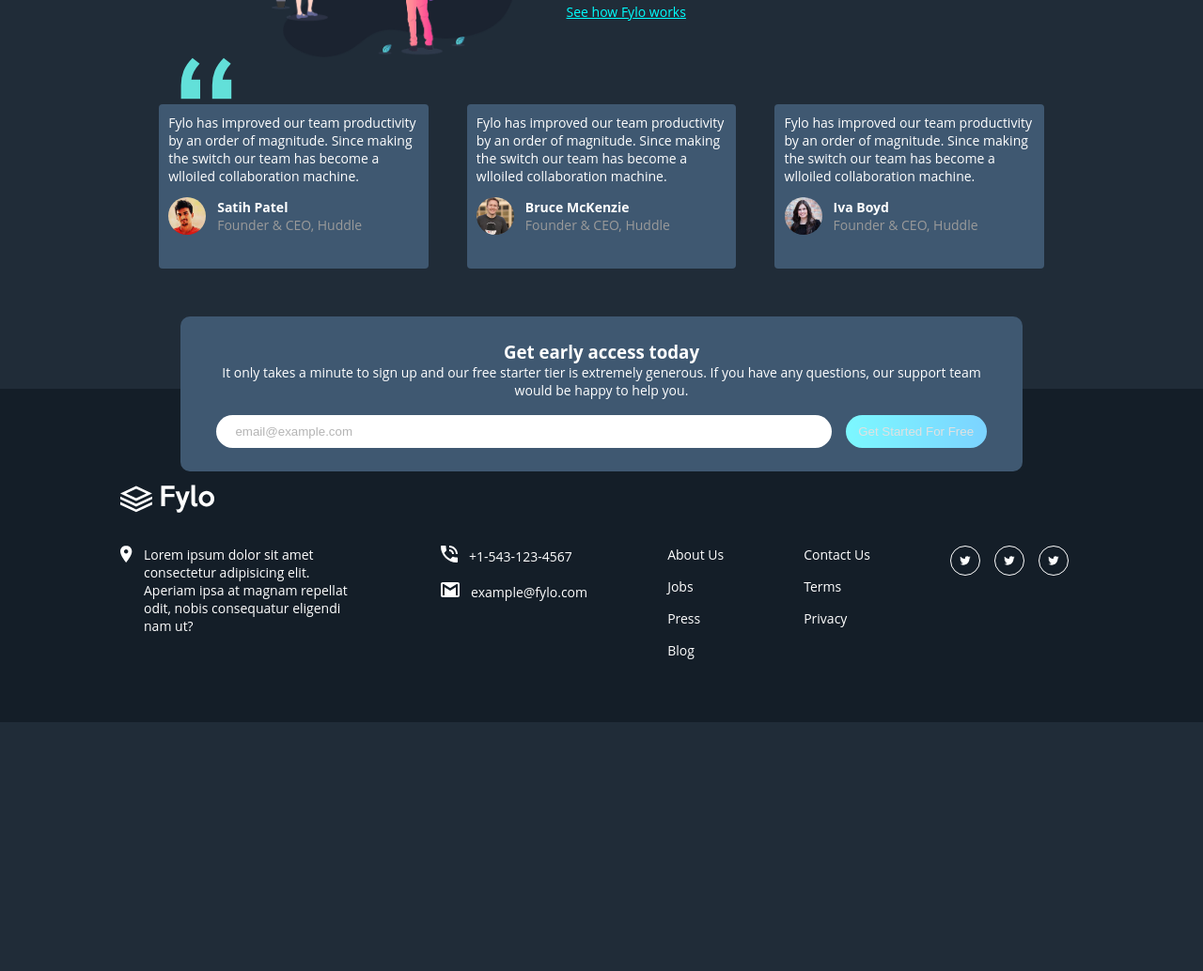
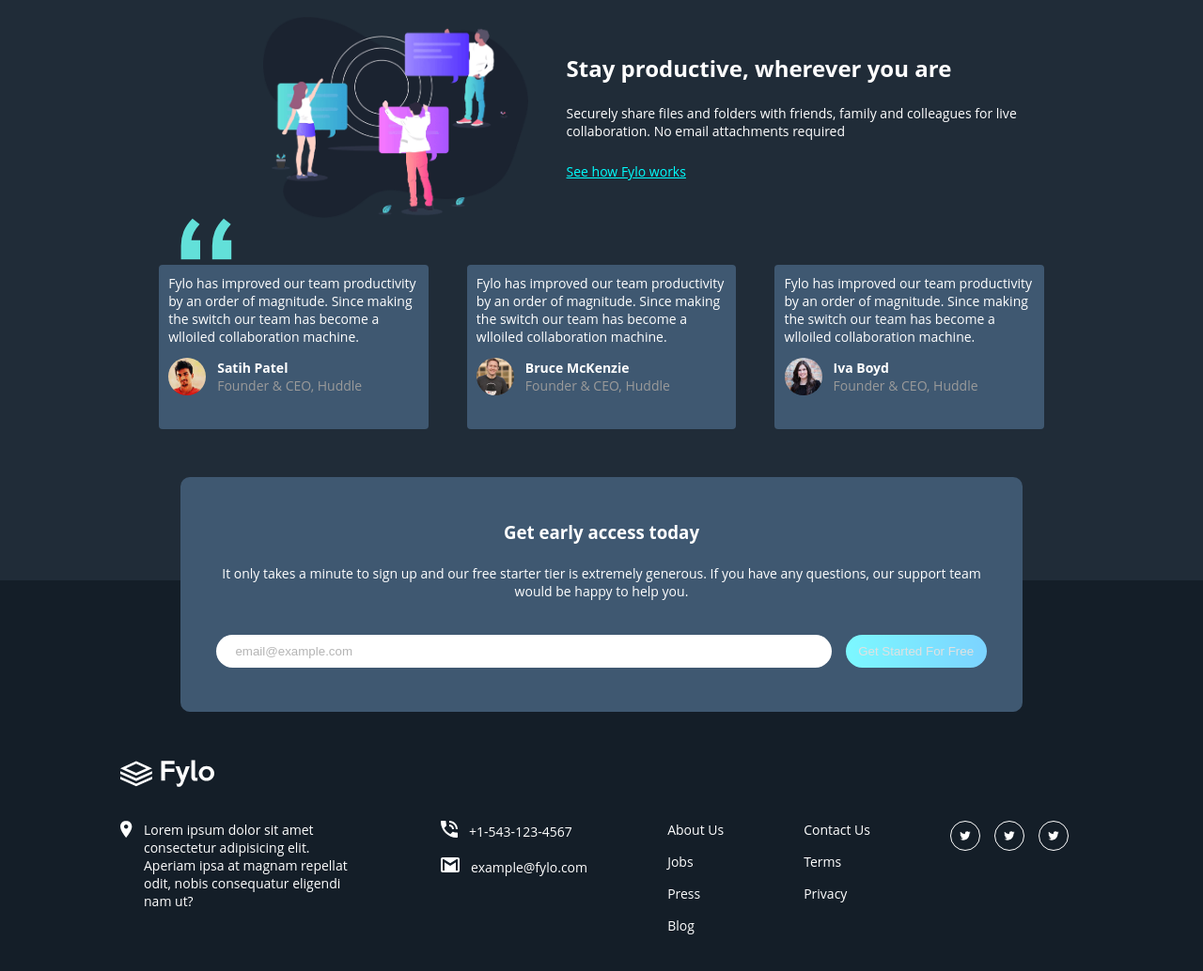
Before and after one commit to QuickHumilde/2DAW-DIWE, a plain HTML site: page UT3/Tareas/Practica1Flexbox/index.html in a window 1280 px wide. Shown: the part 1276-2310 px from the top of the page at 94% size. Before the commit the page ends 2045 px from the top, so only its background shows below. Drawn offline with Linux system fonts and the light colour scheme.

Commit message:
Searchbar arreglado para que no se sobreponga al footer

```diff
--- a/UT3/Tareas/Practica1Flexbox/styles.css
+++ b/UT3/Tareas/Practica1Flexbox/styles.css
@@ -16,6 +16,8 @@ p {
 button {
     border: none;
 }
+
+/* HEADER   */
 
 header {
     display: flex;
@@ -36,6 +38,8 @@ header {
     margin-left: 15px;
     font-size: 14px;
 }
+
+/* CENTRAL */
 
 .div_central {
     margin: auto;
@@ -59,11 +63,12 @@ header {
     display: flex;
     justify-content: center;
     align-items: center;
+    margin-top: 5%;
 }
 
 .imagen_carpeta_personas_papeles img {
-    width: 30%;
-    height: 30%;
+    width: 50%;
+    height: 50%;
 }
 
 .boton_degradado {
@@ -198,9 +203,10 @@ h1, h2, h3 {
     width: 70%;
     background-color: rgb(63, 88, 113);
     display: flex;
-    justify-content: center;
     flex-flow: column nowrap;
     text-align: center;
+    justify-content: space-evenly;
+    min-height: 250px
 }
 
 .search_bar {
@@ -227,12 +233,18 @@ h1, h2, h3 {
     background: linear-gradient(90deg, rgb(124, 248, 255), rgb(124, 211, 255));
 }
 
+.get_started_container_father{
+    position: relative;
+    width: 100%;
+    margin-bottom: -140px;
+}
+
 /* FOOTER */
 
 .footer_container {
     background-color: rgb(20, 30, 40);
-    margin-top: 10%;
-    padding: 4% 10%;
+    margin-top: 0;
+    padding: 140px 10%;
 }
 
 .imagen_logo_footer img {
@@ -300,8 +312,3 @@ h1, h2, h3 {
 .footer_redes img {
     width: 14px;
 }
-
-.get_started_container_father{
-    position: absolute;
-    width: 100%
-}
```
